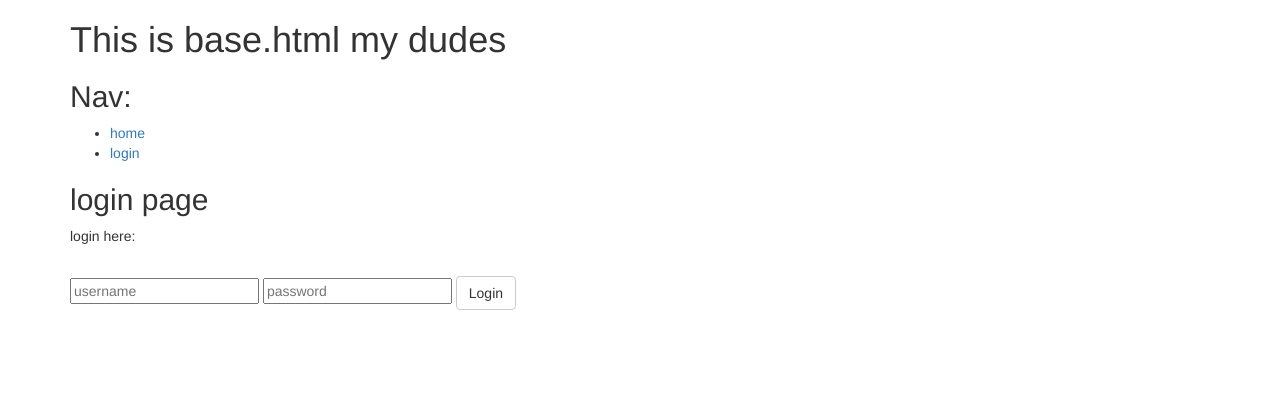
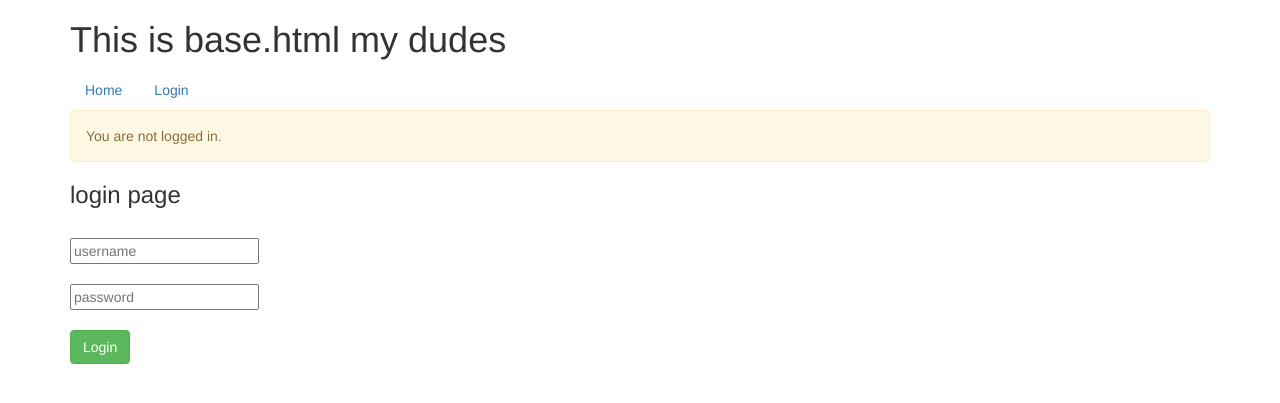
Before and after one commit to alvinalaphat/Economeme, a Flask app: page /login in a window 1280 px wide. Shown: the top 403 px of the page. Run offline with Flask 2, Linux system fonts and the light colour scheme; some libraries are stand-ins or nearby versions.

Commit message:
Login works, logout needs work

```diff
--- a/app.py
+++ b/app.py
@@ -7,9 +7,6 @@ app = Flask(__name__)
 # views:
 @app.route('/')
 def index():
-	if 'username' in session:
-		logged_in = 1
-	logged_in = 0
 	return render_template("index.html")
 
 # GET is default method, just renders the login page
@@ -18,11 +15,23 @@ def index():
 def login():
 	error = None
 	if request.method == 'POST':
+		session['username'] = request.form['username']
 		if request.form['username'] != 'admin' or request.form['password'] != 'admin':
 			error = 'Invalid, please try again'
 		else:
 			return redirect('/')
 	return render_template("login.html", error=error)
+
+@app.route('/logout', methods=['GET', 'POST'])
+def logout():
+	# if request.method == 'POST':
+	# 	if request.form['/logout'] == "yes":
+	# 		session.pop('username', None)
+	# 		return redirect('/')
+	session.pop('username', None)
+	return render_template("logout.html")
+
+	# return redirect('/')
 
 @app.errorhandler(404)
 def page_not_found(error):
--- /dev/null
+++ b/static/style.css
@@ -0,0 +1,6 @@
+body {
+	color: black;
+}
+p, h1, h2, h3 {
+	color: white;
+}
--- a/templates/base.html
+++ b/templates/base.html
@@ -11,21 +11,44 @@
  <body>
  	<div class="container">
 	 	<h1> This is base.html my dudes </h1>
-	 	<h2> Nav: </h2>
-	 	<ul>
-	 		<li><a href="/">home</a></li>
-	 		<li><a href="/login">login</a></li>
-	 	</ul>
+	 	<ul class="nav nav-pills">
+		  <li class="nav-item">
+		    <a class="nav-link active" href="/">Home</a>
+		  </li>
+         {% if session.get('exist') == false or session.get('username') == None %}
+         <li class="nav-item">
+		    <a class="nav-link" href="/login">Login</a>
+		  </li>
+        {% else %}
+          <li class="nav-item">
+		    <a class="nav-link" href="/logout">Logout</a>
+		  </li>
+        {% endif %}
+		</ul>
 
-	 	{% if logged_in == false %}
-	          <h3> You are not logged in. </h3>
-	   	{% endif %}
+	    {% if session.get('exist') == false or session.get('username') == None %}
+          <div class="alert alert-warning" role="alert">
+  			<p> You are not logged in.</p>
+		  </div>
+        {% else %}
+          <div class="alert alert-success" role="alert">
+  			<p> You are logged in as: <strong>{{ session.get("username") }}</strong>! </p>
+		  </div>
+        {% endif %}
+
+
+
 
 	 	<!-- content for individual html pages goes here -->
 	 	<div id="content">
 	            {% block content %}{% endblock %}
 	    </div>
 	</div>
+	{% if error %}
+		<div class="alert alert-danger" role="alert">
+			<p class="error">Error! : {{ error }}</p>
+		</div>
+	{% endif %}
 
  </body>
 </html>
--- a/templates/login.html
+++ b/templates/login.html
@@ -1,12 +1,13 @@
 {% extends "base.html" %}
 {% block content %}
-	<h2> login page </h2>
-	<p> login here: </p>
+	<h3> login page </h3>
 	<br>
 	<form action="" method="post">
 		<input type="text" name="username" placeholder="username" value="{{ request.form.username }}">
+		<br><br>
 		<input type="text" name="password" placeholder="password" value="{{ request.form.password }}">
-		<input class="btn btn-default" type="submit" value="Login">
+		<br><br>
+		<input class="btn btn-success" type="submit" value="Login">
 		{% if error %}
 			<p class="error">Error! : {{ error }}</p>
 		{% endif %}
```
Also changed, not shown: templates/logout.html (added, +15 -0 lines), 1 other file.
